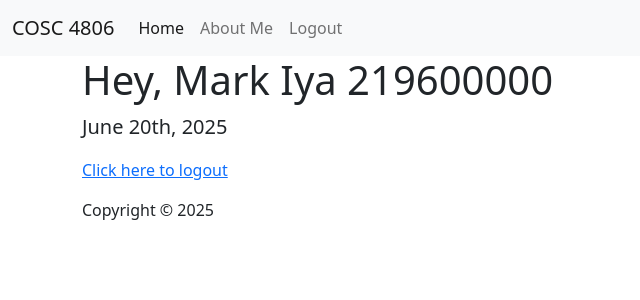
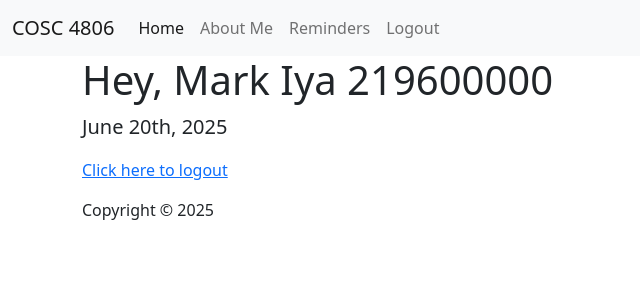
Before and after one commit to miya-algoma/cosc-4806-4, a PHP site: page / in a window 1280 px wide. Shown: the top 300 px of the page, without its empty margins (0-640 px from the left). Run offline with PHP 8.4, Linux system fonts and the light colour scheme; the visitor is signed in with stand-in values (Sample User, id 1); data that the repository does not hold is empty.

Commit message:
Modified header php

```diff
--- a/app/views/templates/header.php
+++ b/app/views/templates/header.php
@@ -39,6 +39,10 @@ if (session_status() === PHP_SESSION_NONE) {
           <?php endif; ?>
 
           <li class="nav-item">
+            <a class="nav-link" href="/reminders">Reminders</a>
+          </li>
+
+          <li class="nav-item">
             <a class="nav-link" href="/logout">Logout</a>
           </li>
 
```
Lines whose indentation alone changed are shown as unchanged.
